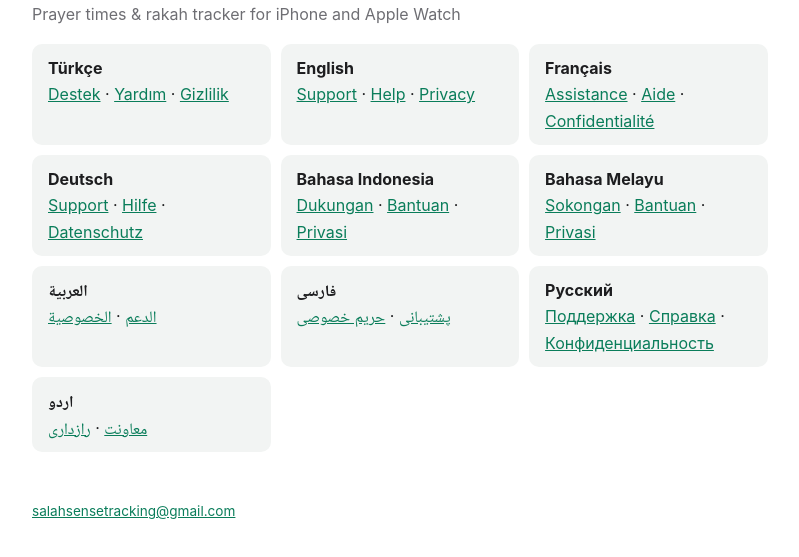
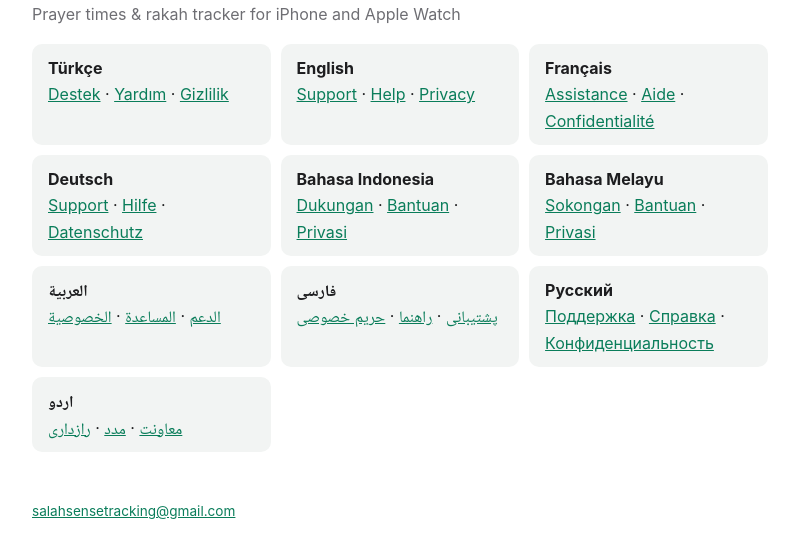
Before and after one commit to notes7239/salahsense, a plain HTML site: page index.html in a window 1280 px wide. Shown: the part 97-654 px from the top of the page, without its empty margins (240-1039 px from the left). Drawn offline with Linux system fonts and the light colour scheme.

Commit message:
Help links for RTL languages

```diff
--- a/index.html
+++ b/index.html
@@ -30,10 +30,10 @@ footer{margin-top:3rem;color:var(--mut);font-size:.85rem}
 <li lang="de"><b>Deutsch</b><a href="support/de.html">Support</a> · <a href="help/de.html">Hilfe</a> · <a href="privacy/de.html">Datenschutz</a></li>
 <li lang="id"><b>Bahasa Indonesia</b><a href="support/id.html">Dukungan</a> · <a href="help/id.html">Bantuan</a> · <a href="privacy/id.html">Privasi</a></li>
 <li lang="ms"><b>Bahasa Melayu</b><a href="support/ms.html">Sokongan</a> · <a href="help/ms.html">Bantuan</a> · <a href="privacy/ms.html">Privasi</a></li>
-<li lang="ar" dir="rtl"><b>العربية</b><a href="support/ar.html">الدعم</a> · <a href="privacy/ar.html">الخصوصية</a></li>
-<li lang="fa" dir="rtl"><b>فارسی</b><a href="support/fa.html">پشتیبانی</a> · <a href="privacy/fa.html">حریم خصوصی</a></li>
+<li lang="ar" dir="rtl"><b>العربية</b><a href="support/ar.html">الدعم</a> · <a href="help/ar.html">المساعدة</a> · <a href="privacy/ar.html">الخصوصية</a></li>
+<li lang="fa" dir="rtl"><b>فارسی</b><a href="support/fa.html">پشتیبانی</a> · <a href="help/fa.html">راهنما</a> · <a href="privacy/fa.html">حریم خصوصی</a></li>
 <li lang="ru"><b>Русский</b><a href="support/ru.html">Поддержка</a> · <a href="help/ru.html">Справка</a> · <a href="privacy/ru.html">Конфиденциальность</a></li>
-<li lang="ur" dir="rtl"><b>اردو</b><a href="support/ur.html">معاونت</a> · <a href="privacy/ur.html">رازداری</a></li>
+<li lang="ur" dir="rtl"><b>اردو</b><a href="support/ur.html">معاونت</a> · <a href="help/ur.html">مدد</a> · <a href="privacy/ur.html">رازداری</a></li>
 </ul>
 <footer><a href="mailto:salahsensetracking@gmail.com">salahsensetracking@gmail.com</a></footer>
 </main>
```
